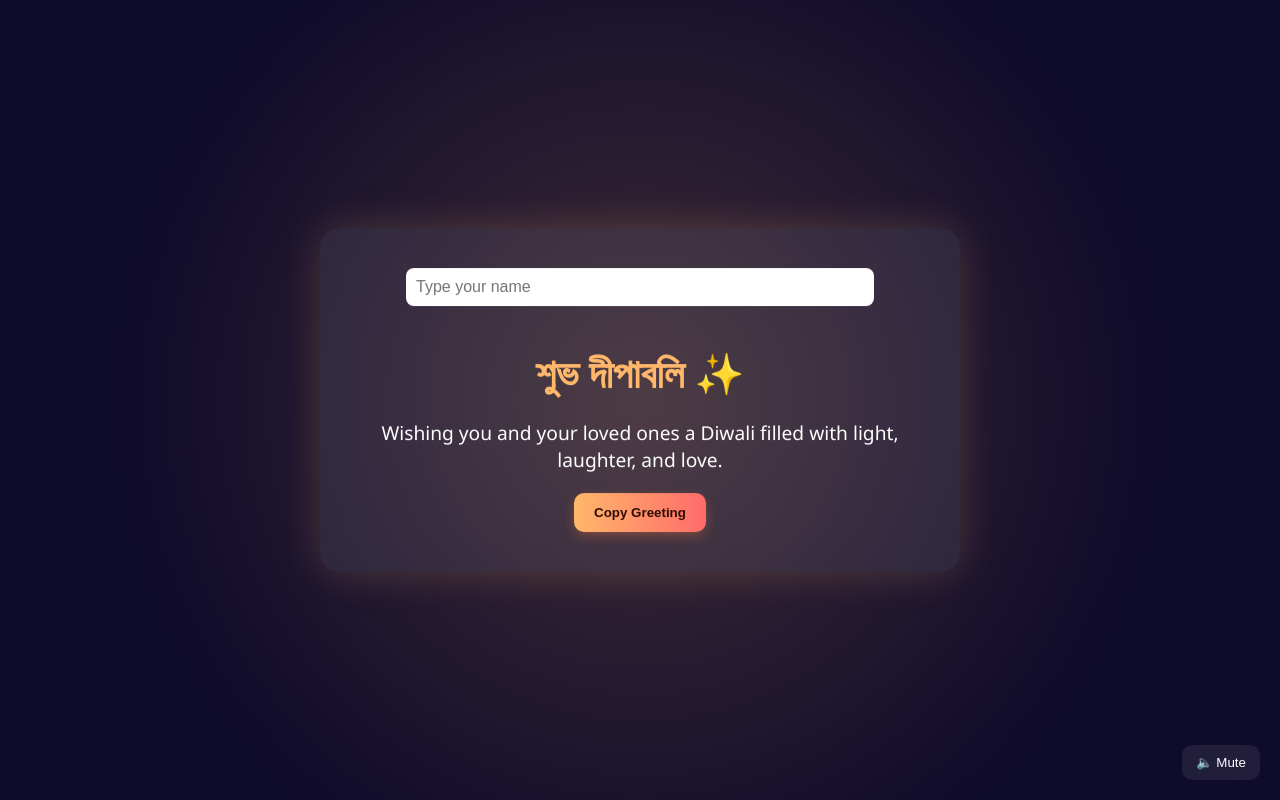
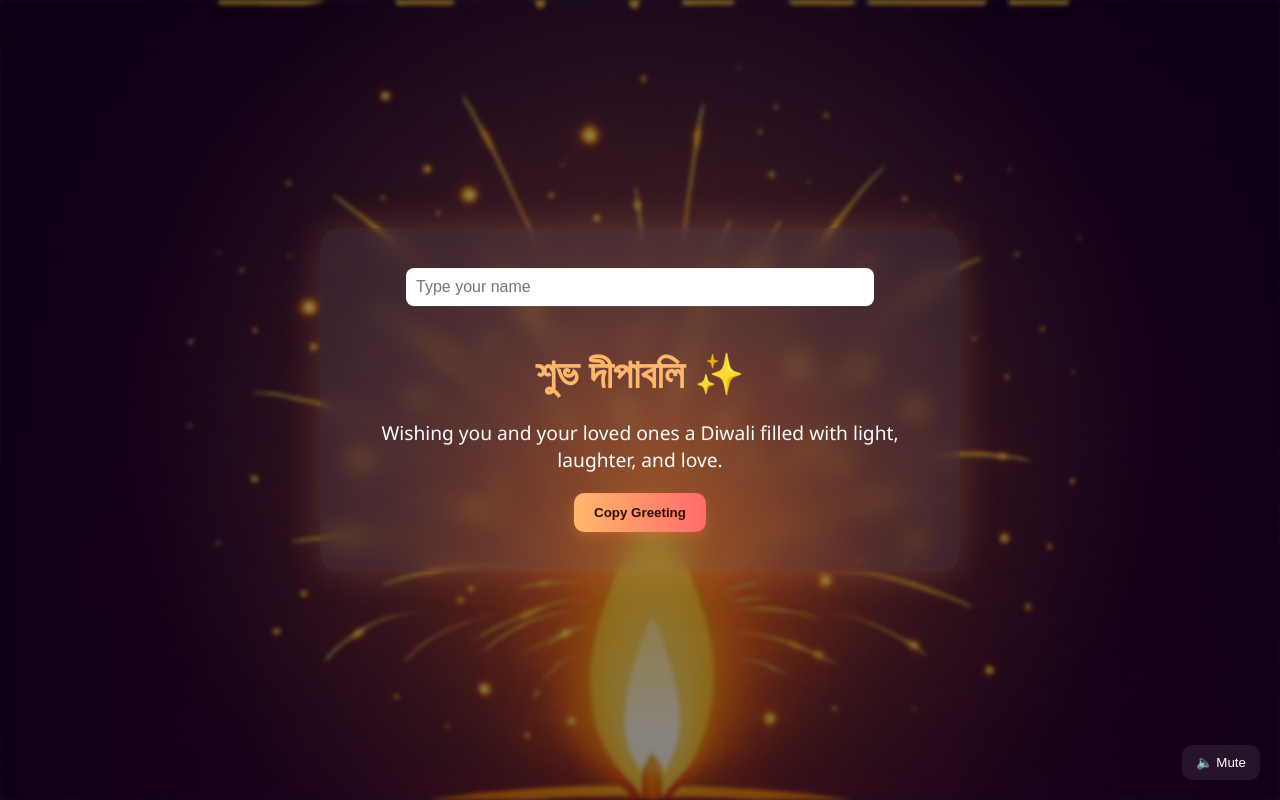
Before and after one commit to photoscollection/diwali, a plain HTML site: page index.html in a window 1280 px wide. Drawn offline with Linux system fonts and the light colour scheme.

Commit message:
Update index.html

```diff
--- a/index.html
+++ b/index.html
@@ -24,7 +24,7 @@
 .background {
       position: fixed;
       inset: 0;
-      background: url('your-image-url-here') center center / cover no-repeat;
+      background: url('https://github.com/photoscollection/diwali/blob/47ebd9f4b3fae0867424cd9b539eb4b2b976679a/IMG-20251020-WA0097.jpg') center center / cover no-repeat;
       filter: brightness(0.5) blur(2px);
       z-index: -2;
 }
```
